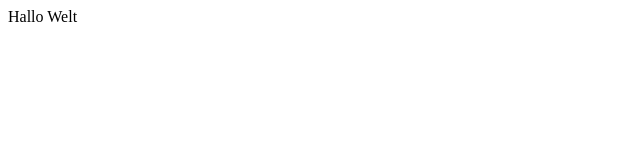
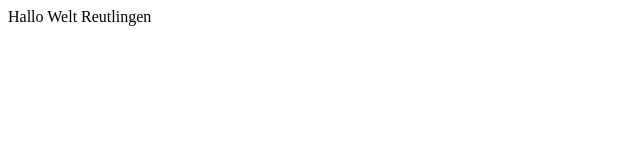
Before and after one commit to ronnyjahn/meintest, a plain HTML site: page tester.html in a window 1280 px wide. Shown: the whole page, without its empty margins (0-640 px from the left). Drawn offline with Linux system fonts and the light colour scheme.

Commit message:
Reutlingen added

```diff
--- a/tester.html
+++ b/tester.html
@@ -1,4 +1,4 @@
 <html>
 <head></head>
-<body>Hallo Welt</body>
+<body>Hallo Welt Reutlingen</body>
 </html>
```
